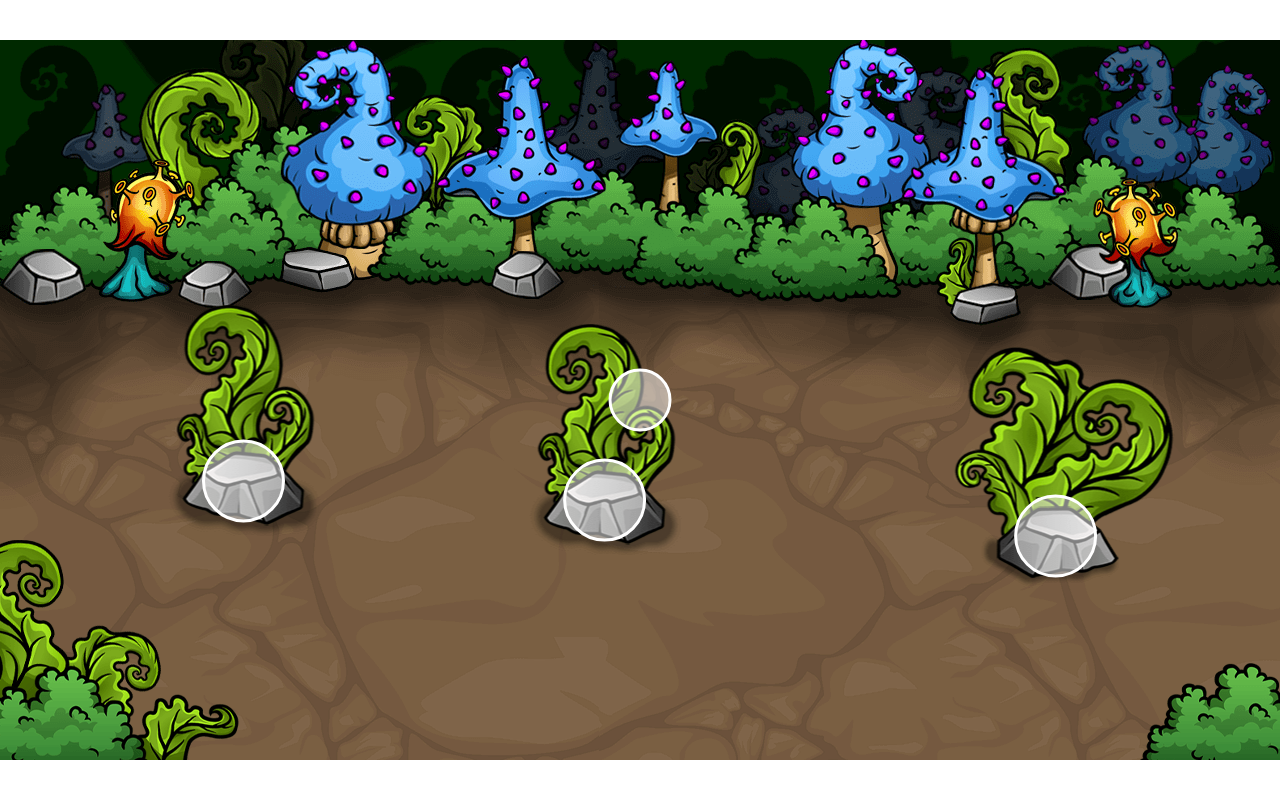
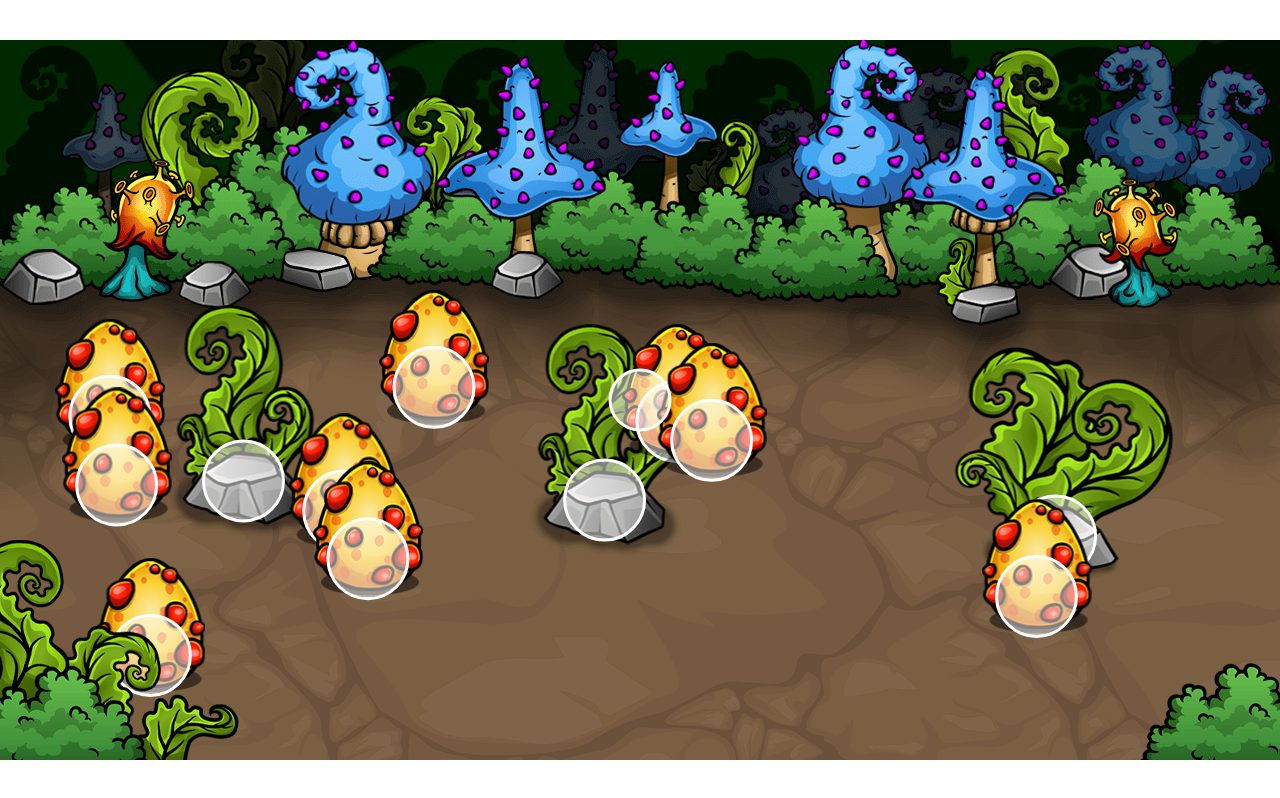
Before and after one commit to dfine907/bullseye_game, a plain HTML site: page index.html in a window 1280 px wide. Drawn offline with Linux system fonts and the light colour scheme.

Commit message:
Adding Egg Class and intervals

```diff
--- a/index.html
+++ b/index.html
@@ -17,6 +17,7 @@
     <img id="overlay" src="./images/overlay.png" alt="overlay-img">
     <img id="obstacles" src="./images/obstacles.png" alt="sprites">
     <img id="bull" src="./images/bull.png" alt="bull">
+    <img id="egg" src="./images/egg.png" alt="egg">
 
 
     <script src="script.js"></script>
--- a/script.js
+++ b/script.js
@@ -191,6 +191,48 @@ window.addEventListener('load', function () {
     }
   }
 
+  class Egg {
+    constructor(game) {
+      this.game = game
+      this.collisionRadius = 40
+      this.margin = this.collisionRadius * 2
+      this.collisionX = this.margin + (Math.random() * (this.game.width - this.margin * 2))
+
+      this.collisionY = this.game.topMargin + (Math.random() * (this.game.height - this.game.topMargin -this.margin))
+      this.collisionRadius = 40
+      this.image = document.getElementById('egg')
+      this.spriteWidth = 110
+      this.spriteHeight = 135
+      this.width = this.spriteWidth
+      this.height = this.spriteHeight
+      this.spriteX = this.collisionX - this.width * 0.5
+      this.spriteY = this.collisionY - this.height * 0.5 - 30
+    }
+
+    draw(context) {
+      context.drawImage(this.image, this.spriteX, this.spriteY)
+      if (this.game.debug) {
+        context.beginPath()
+        context.arc(
+          this.collisionX,
+          this.collisionY,
+          this.collisionRadius,
+          0,
+          Math.PI * 2
+        )
+        context.save()
+        context.globalAlpha = 0.5
+        context.fill()
+        context.restore()
+        context.stroke()
+      }
+    }
+
+    update(){
+
+    }
+  }
+
   class Game {
     constructor(canvas) {
       this.canvas = canvas
@@ -202,8 +244,12 @@ window.addEventListener('load', function () {
       this.fps = 80
       this.timer = 0
       this.interval = 1000 / this.fps
+      this.eggTimer = 0
+      this.eggInterval = 500
       this.numberOfObstacles = 10
       this.obstacles = []
+      this.eggs = []
+      this.maxEggs = 10
       this.mouse = {
         x: this.width * 0.5,
         y: this.height * 0.5,
@@ -238,13 +284,26 @@ window.addEventListener('load', function () {
     }
     render(context, deltaTime) {
       if (this.timer > this.interval) {
-        context.clearRect(0,0, this.width, this.height)
+        context.clearRect(0, 0, this.width, this.height)
         this.obstacles.forEach((obstacle) => obstacle.draw(context))
+        this.eggs.forEach((egg) => egg.draw(context))
         this.player.draw(context)
         this.player.update()
         this.timer = 0
       }
       this.timer += deltaTime
+
+      //add eggs periodically:
+      if (
+        this.eggTimer > this.eggInterval &&
+        this.eggs.length < this.maxEggs
+      ) {
+        this.addEgg()
+        this.eggTimer = 0
+        console.log(this.eggs)
+      } else {
+        this.eggTimer += deltaTime
+      }
     }
 
     checkCollision(a, b) {
@@ -255,6 +314,10 @@ window.addEventListener('load', function () {
       const sumOfRadii = a.collisionRadius + b.collisionRadius
       return [distance < sumOfRadii, distance, sumOfRadii, dx, dy]
       //return an array with distance < sumOfRadii rtn true or false
+    }
+
+    addEgg() {
+      this.eggs.push(new Egg(this))
     }
 
     init() {
@@ -310,4 +373,4 @@ window.addEventListener('load', function () {
   animate(0)
 })
 
-//ENDED VIDEO AT  1:24:25  / NEXT IS  LESSON 16-- FPS Control  YES!
+//ENDED VIDEO AT 1:45:50  / NEXT IS  LESSON 19 Egg Physics
--- a/style.css
+++ b/style.css
@@ -21,6 +21,6 @@
     pointer-events: none;
 }
 
-#obstacles, #bull {
+#obstacles, #bull, #egg {
     display: none;
 }
```
